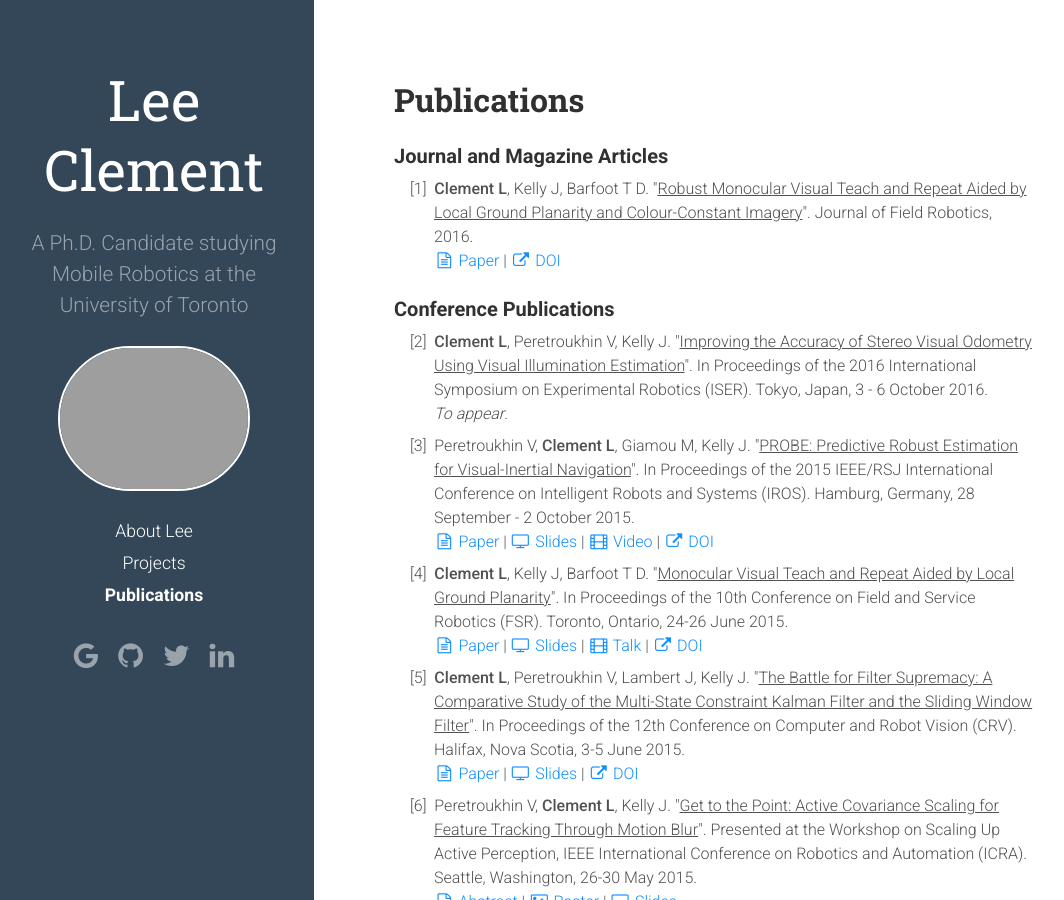
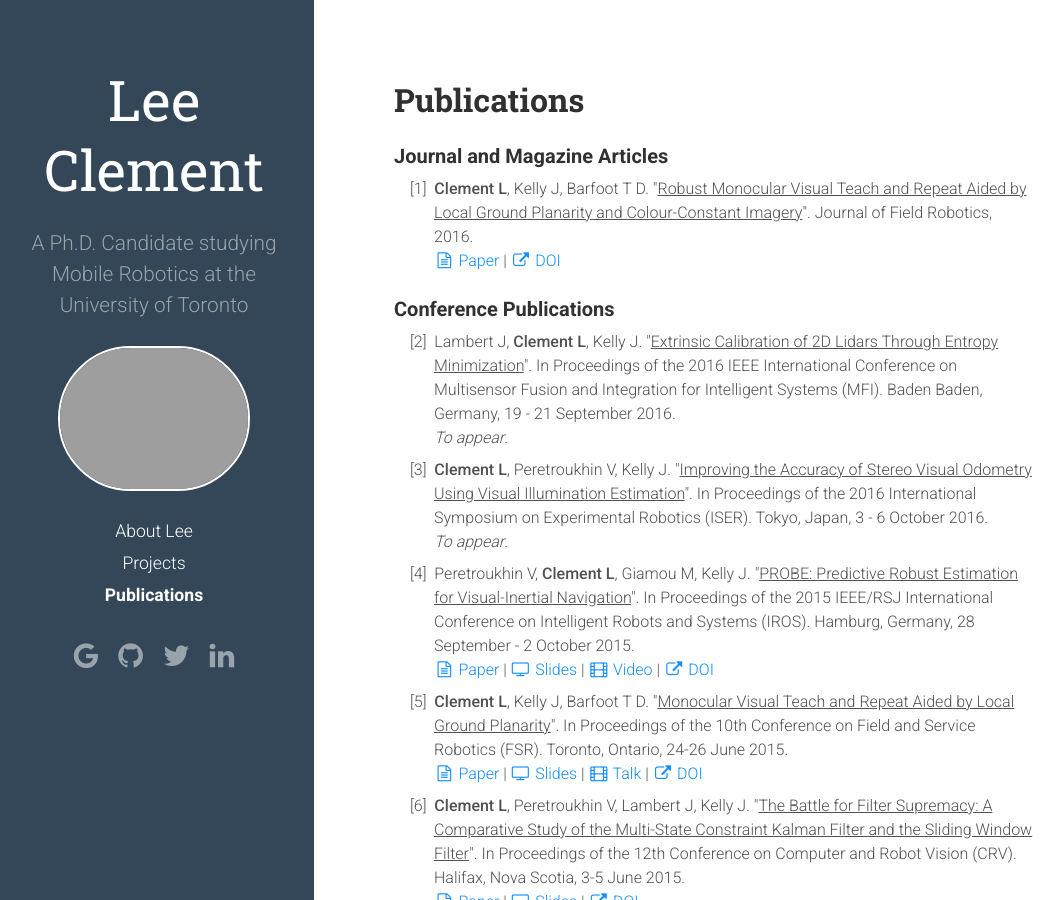
Before and after one commit to leeclemnet/leeclemnet.github.io, a Jekyll site: the page built from publications.md, in a window 1280 px wide and 900 px high. Shown: the whole window, without its empty margins (6-1070 px from the left). Built offline with Jekyll 4.4.1, drawn with Linux system fonts in a browser that asks for light colours; nearby versions of some CDN libraries.

Commit message:
Added MFI paper

```diff
--- a/publications.md
+++ b/publications.md
@@ -20,6 +20,9 @@ sitemap:
 
 <h3>Conference Publications</h3>
 <ol class="continue">
+
+<li> Lambert J, <b>Clement L</b>, Kelly J. "<u>Extrinsic Calibration of 2D Lidars Through Entropy Minimization</u>". In Proceedings of the 2016 IEEE International Conference on Multisensor Fusion and Integration for Intelligent Systems (MFI). Baden Baden, Germany, 19 - 21 September 2016.
+<br/><i>To appear</i>.
 
 <li> <b>Clement L</b>, Peretroukhin V, Kelly J. "<u>Improving the Accuracy of Stereo Visual Odometry Using Visual Illumination Estimation</u>". In Proceedings of the 2016 International Symposium on Experimental Robotics (ISER). Tokyo, Japan, 3 - 6 October 2016.
 <br/><i>To appear</i>.
```
